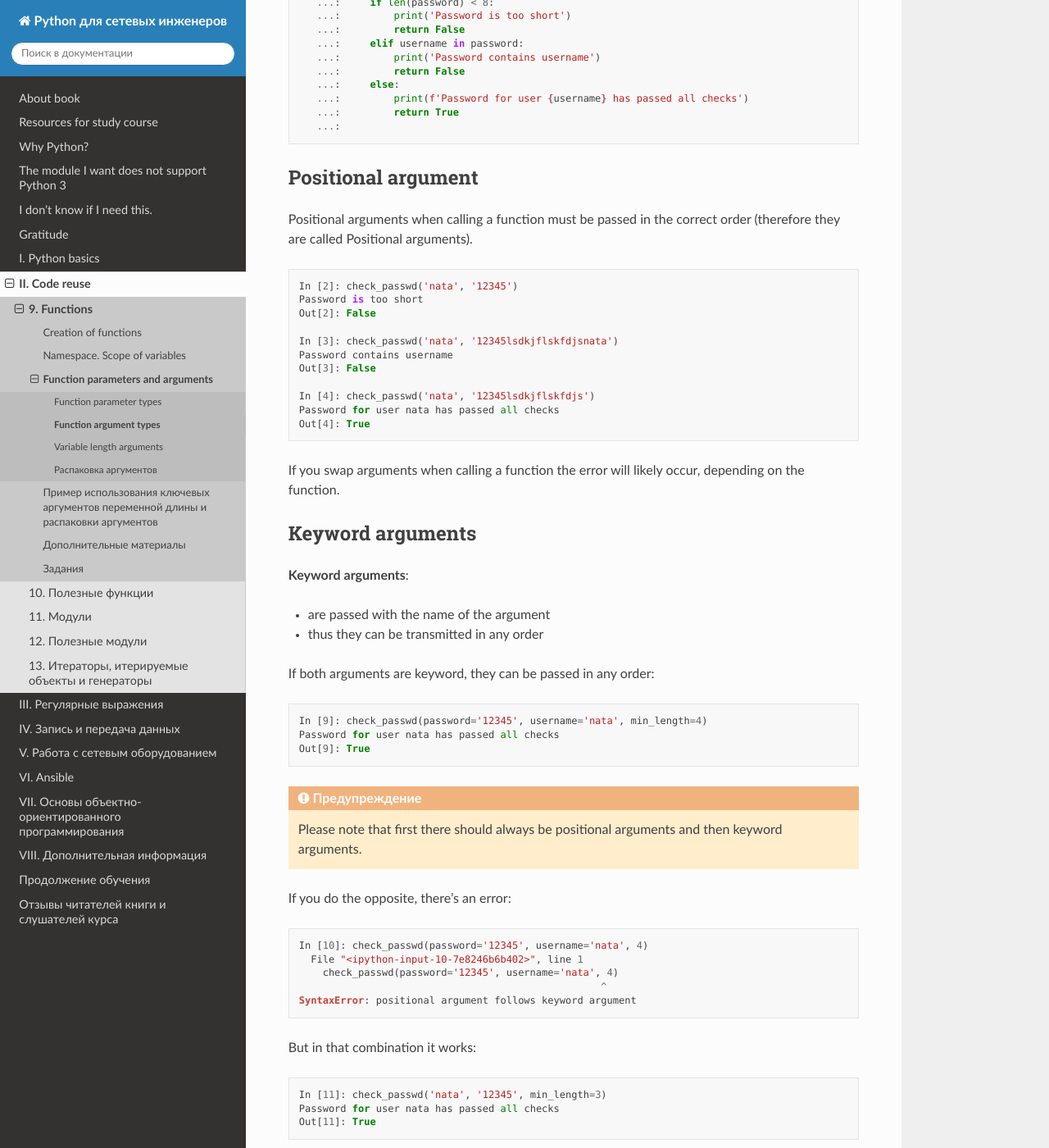
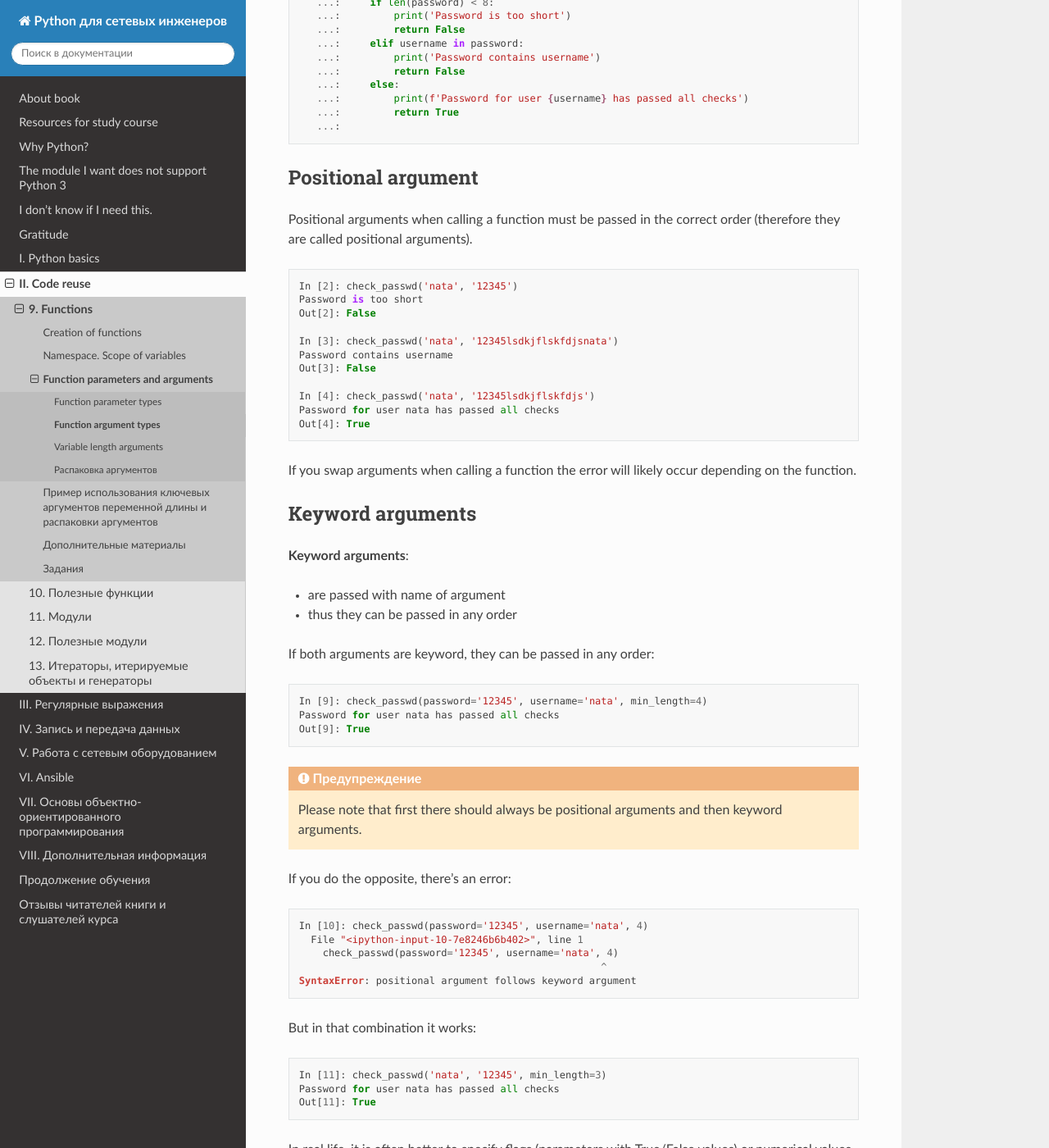
Before and after one commit to Aidar5/nattoeng, a Sphinx documentation site: the page built from docs/source/book/09_functions/3a_func_args_types.rst, in a window 1280 px wide and 1400 px high, scrolled down 602 px. Shown: the whole window at 82% size. Built offline with Sphinx 7.4.7 and the Read the Docs theme 2.0.0, drawn with Linux system fonts in a browser that asks for light colours; pages that are not in the unit, such as notebooks, are missing from menus; some of the changed text lies outside the part shown.

Commit message:
Update 3a_func_args_types.rst

```diff
--- a/docs/source/book/09_functions/3a_func_args_types.rst
+++ b/docs/source/book/09_functions/3a_func_args_types.rst
@@ -27,7 +27,7 @@ Look at the different ways to pass arguments using check_passwd (func_check_chec
 Positional argument
 ~~~~~~~~~~~~~~~~~~~~~
 
-Positional arguments when calling a function must be passed in the correct order (therefore they are called Positional arguments).
+Positional arguments when calling a function must be passed in the correct order (therefore they are called positional arguments).
 
 .. code:: python
 
@@ -43,15 +43,15 @@ Positional arguments when calling a function must be passed in the correct order
     Password for user nata has passed all checks
     Out[4]: True
 
-If you swap arguments when calling a function the error will likely occur, depending on the function.
+If you swap arguments when calling a function the error will likely occur depending on the function.
 
 Keyword arguments
 ~~~~~~~~~~~~~~~~~~
 
 **Keyword arguments**:
 
-* are passed with the name of the argument
-* thus they can be transmitted in any order
+* are passed with name of argument
+* thus they can be passed in any order
 
 If both arguments are keyword, they can be passed in any order:
 
```
Also changed, not shown: other parts of docs/source/book/09_functions/3a_func_args_types.rst (+1 -1 lines).
